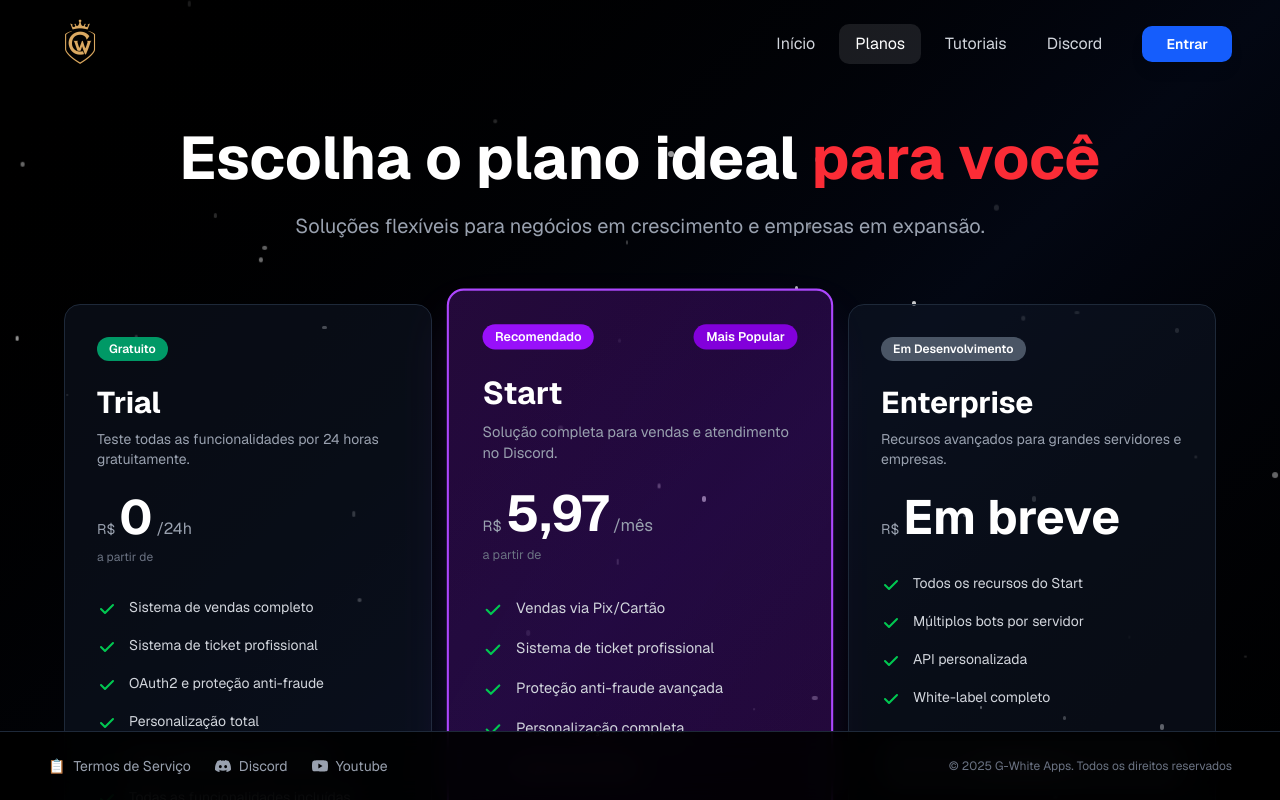
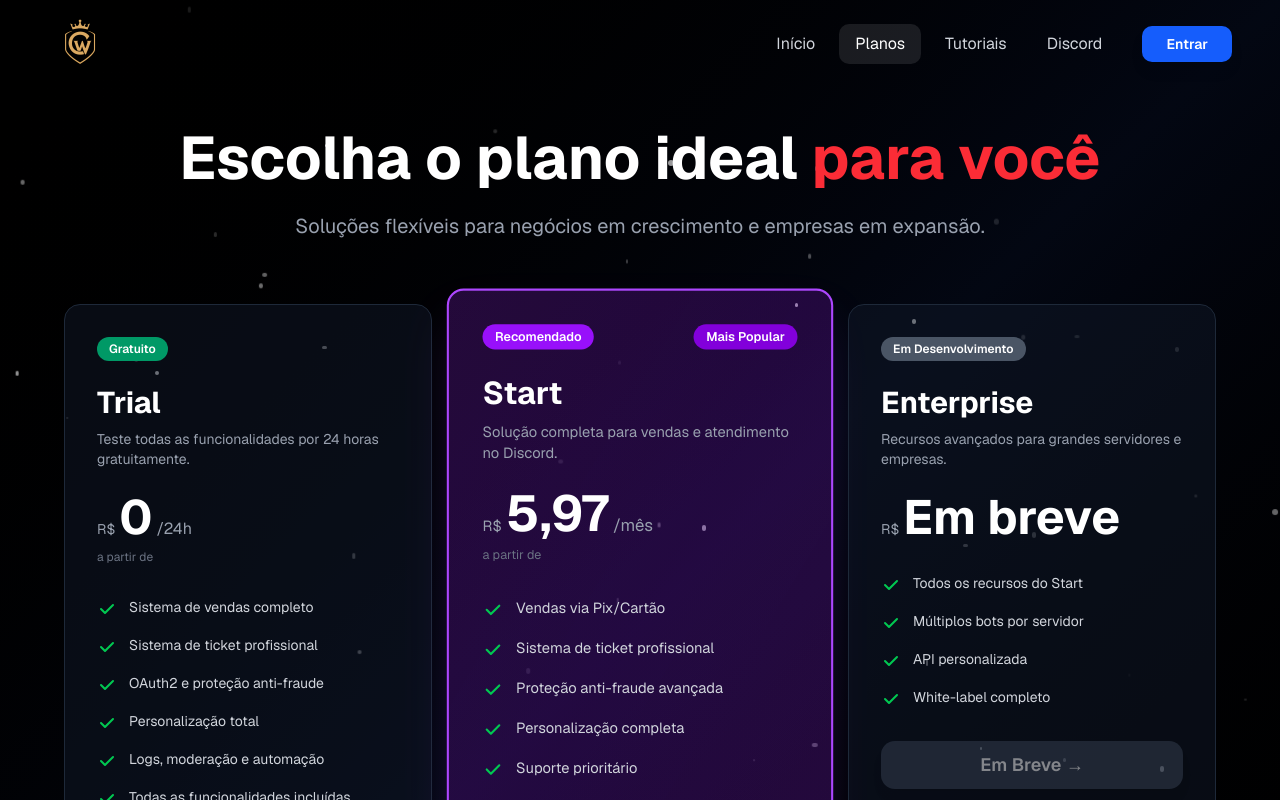
Before and after one commit to Greg-Cris/Meuprojeto, a Next.js app: page /planos in a window 1280 px wide. Shown: the top 800 px of the page. Built offline with nearby package versions, Linux system fonts and the light colour scheme.

Commit message:
Change footer class to relative positioning

```diff
--- a/app/planos/page.tsx
+++ b/app/planos/page.tsx
@@ -233,7 +233,7 @@ export default function PlansPage() {
       </main>
 
       {/* Footer FIXO */}
-      <footer className="fixed bottom-0 left-0 right-0 flex flex-col sm:flex-row items-center justify-between px-6 py-6 lg:px-12 border-t border-gray-800 z-50 bg-black/90 backdrop-blur-md gap-4">
+      <footer className="flex flex-col sm:flex-row items-center justify-between px-6 py-6 lg:px-12 border-t border-gray-800 relative z-10 bg-black/90 backdrop-blur-md gap-4">
         <div className="flex items-center space-x-6">
           <a href="#" className="text-gray-400 hover:text-white transition-colors text-sm flex items-center gap-2">
             <span>📋</span> Termos de Serviço
```
